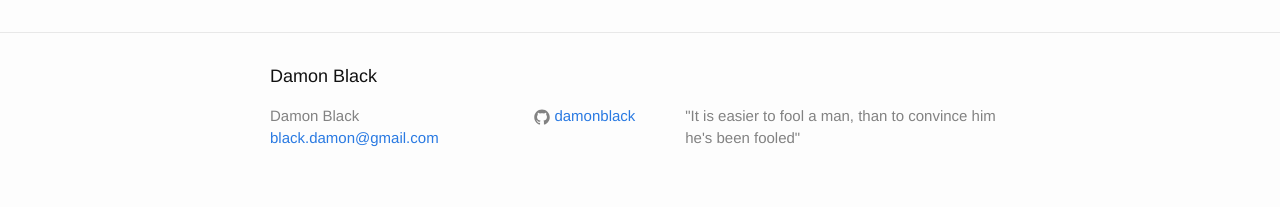
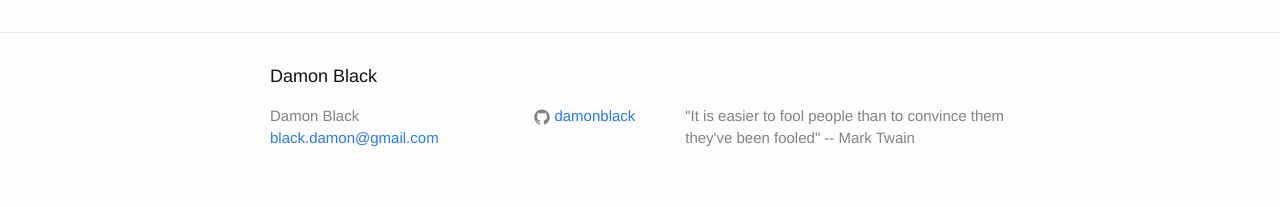
Before and after one commit to damonblack/damonblack.github.io, a Jekyll site: the page built from demos.md, in a window 1280 px wide. Shown: the part 753-960 px from the top of the page. Built offline with Jekyll 4.4.1, drawn with Linux system fonts in a browser that asks for light colours.

Commit message:
Change quote

```diff
--- a/_config.yml
+++ b/_config.yml
@@ -1,7 +1,7 @@
 title: Damon Black
 email: black.damon@gmail.com
 description: > # this means to ignore newlines until "baseurl:"
-  "It is easier to fool a man, than to convince him he's been fooled"
+  "It is easier to fool people than to convince them they've been fooled" -- Mark Twain
 baseurl: "" # the subpath of your site, e.g. /blog
 url: "http://damonblack.com" # the base hostname & protocol for your site
 github_username:  damonblack
```
